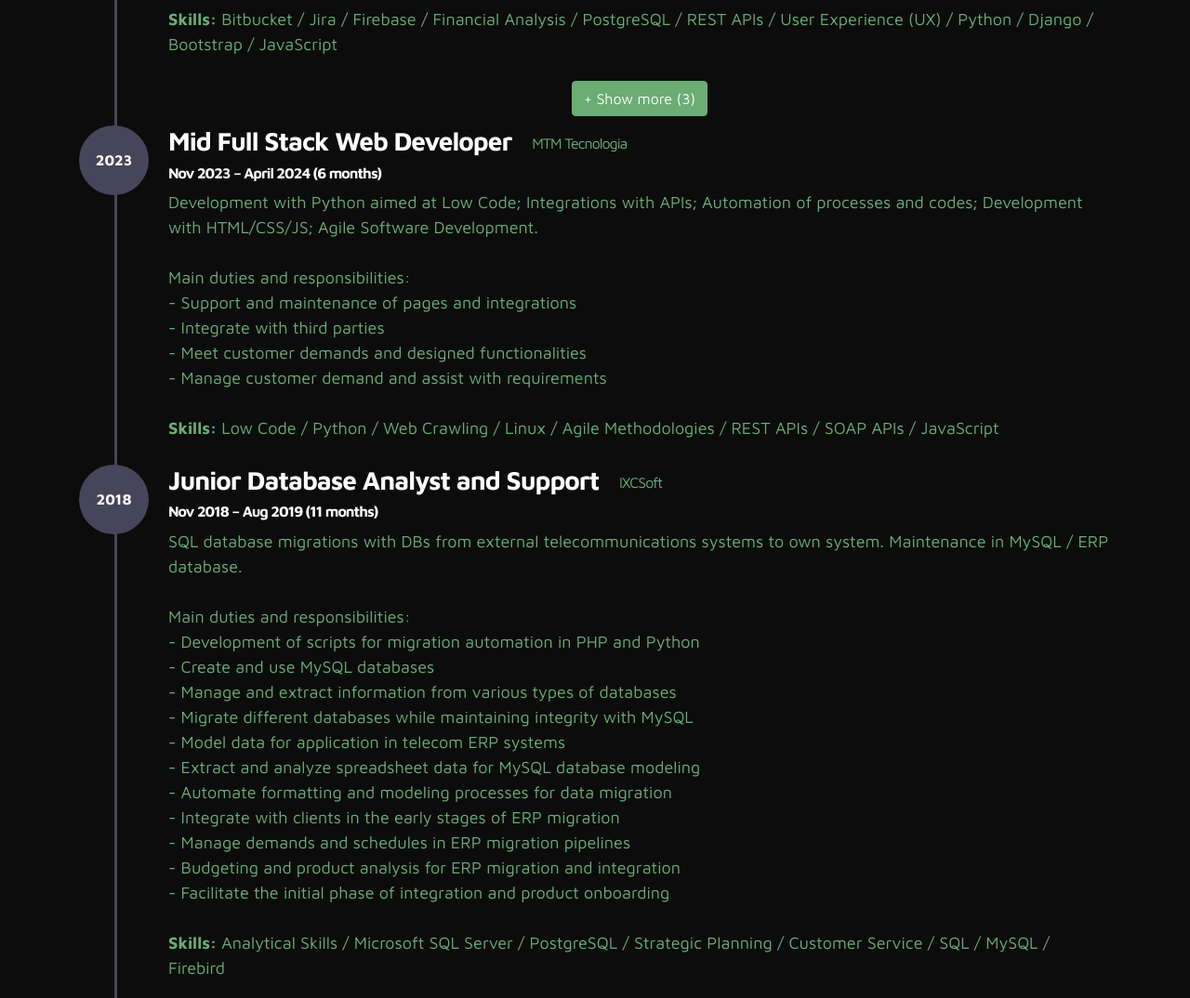
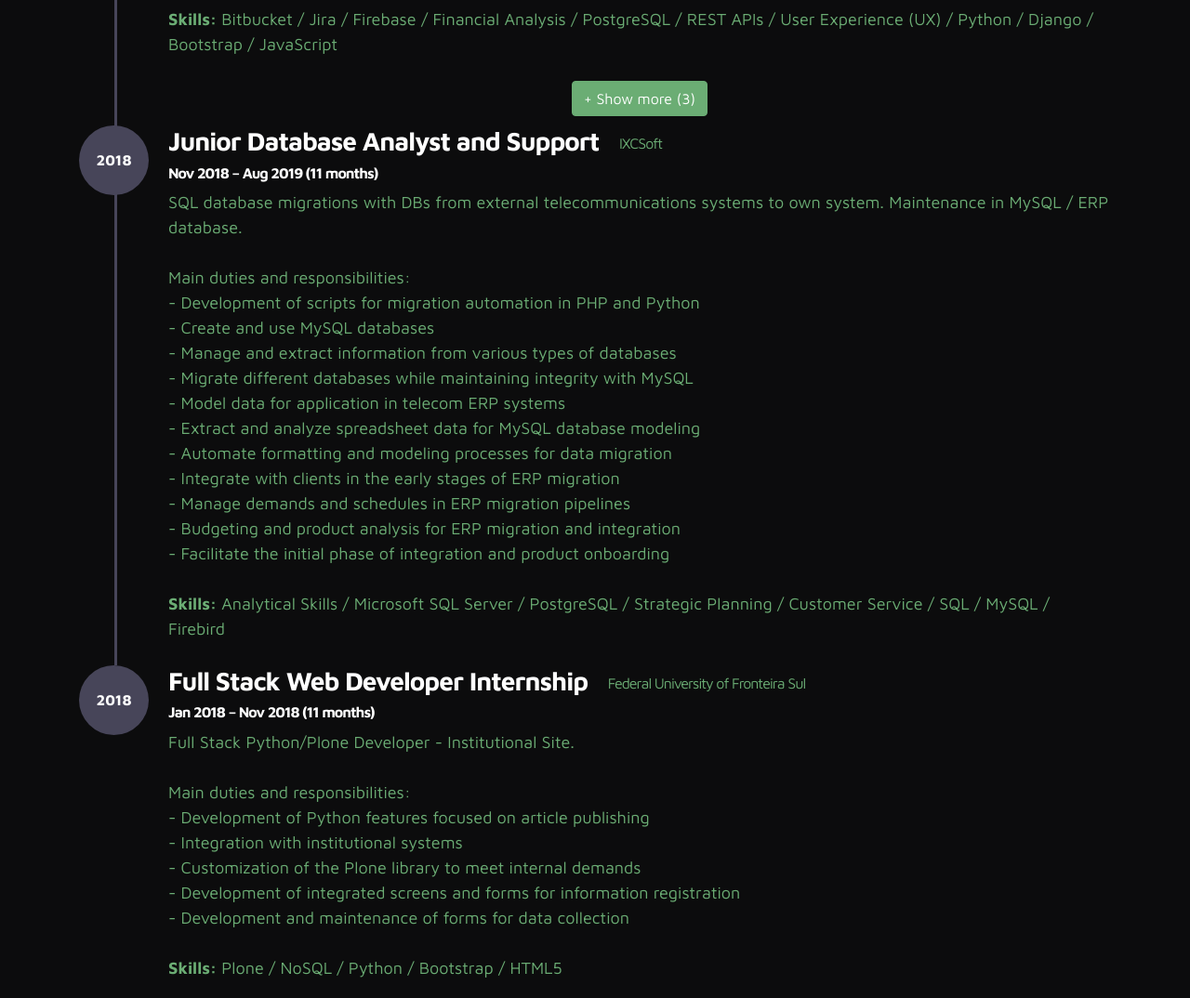
Before and after one commit to henriquejdc/henriquejdc.github.io, a plain HTML site: page index.html in a window 1280 px wide. Shown: the part 3320-4394 px from the top of the page at 93% size. Drawn offline with nearby package versions, Linux system fonts and the light colour scheme; files that its build step writes are made by us from their sources; no server answers.

Commit message:
chore: remove experience

```diff
--- a/index.html
+++ b/index.html
@@ -505,7 +505,7 @@
                             </div>
                         </div>
 
-                        <nav id="menu" class="menu">
+                        <!-- <nav id="menu" class="menu">
 
                             <div class="timeline-wrapper">
                                 <div class="timeline-yr">
@@ -558,7 +558,7 @@
                                             / SOAP APIs / JavaScript</span>
                                     </p>
                                 </div>
-                            </div>
+                            </div> -->
 
                             <div class="timeline-wrapper">
                                 <div class="timeline-yr">
```
